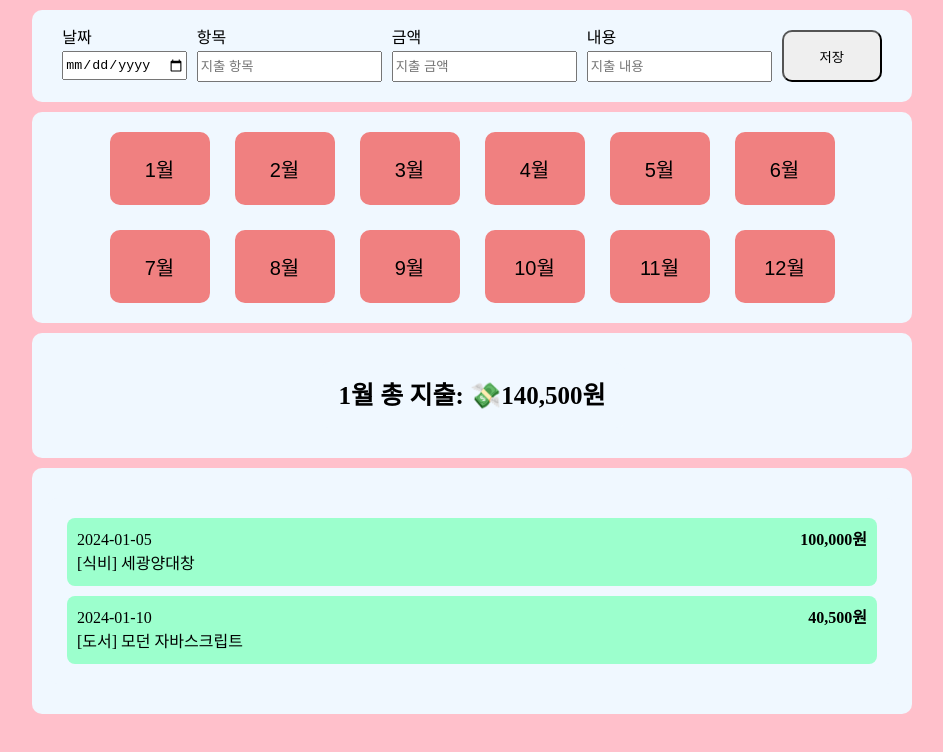
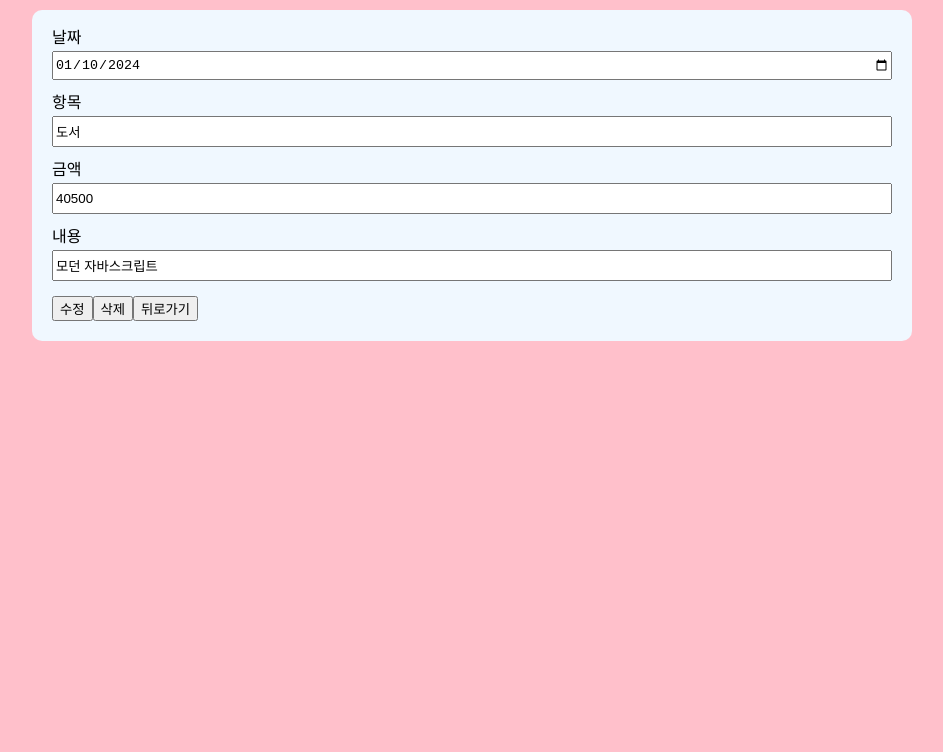
Before and after one commit to hj7321/PJ5_personal_account_book, a React (Vite) app: page /detail/25600f72-53b4-4187-a9c2-47358580e2f8 in a window 1280 px wide. Shown: the top 752 px of the page, without its empty margins (168-1111 px from the left). Built offline with nearby package versions, Linux system fonts and the light colour scheme.

Commit message:
DetailPage 구현 완료

```diff
--- a/index.html
+++ b/index.html
@@ -1,5 +1,5 @@
 <!DOCTYPE html>
-<html lang="en">
+<html lang="ko">
   <head>
     <meta charset="UTF-8" />
     <link rel="icon" type="image/svg+xml" href="/vite.svg" />
--- a/src/App.jsx
+++ b/src/App.jsx
@@ -1,18 +1,11 @@
 import GlobalStyle from "./components/style/GlobalStyle";
-import HomePage from "./components/pages/HomePage";
+import Router from "./shared/Router";
 
 function App() {
   return (
     <>
-      {/* <BrowserRouter>
-        <GlobalStyle />
-        <Routes>
-          <Route path="/" element={<HomePage />} />
-          <Route path="detail/:id" element={<DetailPage />} />
-        </Routes>
-      </BrowserRouter> */}
       <GlobalStyle />
-      <HomePage />
+      <Router />
     </>
   );
 }
--- a/src/components/detail/DetailContent.jsx
+++ b/src/components/detail/DetailContent.jsx
@@ -0,0 +1,87 @@
+import { useNavigate, useParams } from "react-router-dom";
+import { StDiv } from "../style/FormStyle";
+import { useState } from "react";
+
+const DetailContent = ({ expense, setExpense }) => {
+  const navigate = useNavigate();
+  const param = useParams();
+
+  const clickedExpense = expense.find((obj) => obj.id === param.id);
+
+  const [date, setDate] = useState(clickedExpense.date);
+  const [item, setItem] = useState(clickedExpense.item);
+  const [amount, setAmount] = useState(clickedExpense.amount);
+  const [description, setDescription] = useState(clickedExpense.description);
+
+  const updateExpense = () => {
+    console.log("수정 기능");
+    setExpense((prev) =>
+      prev.map((obj) =>
+        obj.id === param.id ? { ...obj, date, item, amount, description } : obj
+      )
+    );
+    console.log;
+    navigate("/");
+  };
+
+  const deleteExpense = () => {
+    console.log("삭제 기능");
+    alert("정말로 이 항목을 삭제하시겠습니까?");
+    setExpense((prev) => prev.filter((obj) => obj.id !== param.id));
+    navigate("/");
+  };
+
+  return (
+    <>
+      <StDiv>
+        <label htmlFor="date">날짜</label>
+        <input
+          type="date"
+          id="date"
+          value={date}
+          onChange={(e) => setDate(e.target.value)}
+        />
+      </StDiv>
+      <StDiv>
+        <label htmlFor="item">항목</label>
+        <input
+          type="text"
+          id="item"
+          value={item}
+          onChange={(e) => setItem(e.target.value)}
+        />
+      </StDiv>
+      <StDiv>
+        <label htmlFor="amount">금액</label>
+        <input
+          type="number"
+          id="amount"
+          value={amount}
+          onChange={(e) => setAmount(e.target.value)}
+        />
+      </StDiv>
+      <StDiv>
+        <label htmlFor="description">내용</label>
+        <input
+          type="text"
+          id="description"
+          value={description}
+          onChange={(e) => setDescription(e.target.value)}
+        />
+      </StDiv>
+      <div>
+        <button onClick={updateExpense}>수정</button>
+        <button onClick={deleteExpense}>삭제</button>
+        <button
+          onClick={() => {
+            navigate("/");
+          }}
+        >
+          뒤로가기
+        </button>
+      </div>
+    </>
+  );
+};
+
+export default DetailContent;
--- a/src/components/home/Category.jsx
+++ b/src/components/home/Category.jsx
@@ -1,3 +1,4 @@
+import { Link } from "react-router-dom";
 import { StSection } from "../style/CalendarStyle";
 import { StList, StUl, StDiv, StP } from "../style/CategoryStyle";
 
@@ -12,6 +13,7 @@ const Category = ({ month, expense }) => {
       <StUl>
         {filteredExpense.map((obj) => (
           <StList key={obj.id}>
+            <Link to={`/detail/${obj.id}`}>
               <div>
                 <p>{obj.date}</p>
                 <StP>
@@ -19,6 +21,7 @@ const Category = ({ month, expense }) => {
                 </StP>
               </div>
               <StDiv>{obj.amount.toLocaleString()}원</StDiv>
+            </Link>
           </StList>
         ))}
       </StUl>
--- a/src/components/home/Form.jsx
+++ b/src/components/home/Form.jsx
@@ -13,6 +13,7 @@ const Form = ({ setExpense }) => {
     if (!date) return alert("날짜를 입력해주세요.");
     else if (!item.trim()) return alert("지출 항목을 입력해주세요.");
     else if (!amount) return alert("지출 금액을 입력해주세요.");
+    else if (amount < 0) return alert("알맞은 지출 금액을 입력해주세요.");
     else if (!description.trim()) return alert("지출 내용을 입력해주세요.");
 
     // 데이터 추가하기
--- a/src/components/pages/DetailPage.jsx
+++ b/src/components/pages/DetailPage.jsx
@@ -1,5 +1,12 @@
-const DetailPage = () => {
-  //
+import DetailContent from "../detail/DetailContent";
+import { StSection } from "../style/DetailContentStyle";
+
+const DetailPage = ({ expense, setExpense }) => {
+  return (
+    <StSection>
+      <DetailContent expense={expense} setExpense={setExpense} />
+    </StSection>
+  );
 };
 
 export default DetailPage;
--- a/src/components/pages/HomePage.jsx
+++ b/src/components/pages/HomePage.jsx
@@ -1,11 +1,7 @@
-import { useState } from "react";
-import initialExpense from "../../data/dummyData.json";
 import Form from "../home/Form";
 import Calendar from "../home/Calendar";
 
-const HomePage = () => {
-  const [expense, setExpense] = useState(initialExpense);
-
+const HomePage = ({ setExpense, expense }) => {
   return (
     <>
       <Form setExpense={setExpense} />
--- a/src/components/style/CategoryStyle.jsx
+++ b/src/components/style/CategoryStyle.jsx
@@ -14,6 +14,11 @@ export const StList = styled.li`
   background-color: #9cffcd;
   padding: 10px;
   line-height: 1.5;
+  cursor: pointer;
+  &:hover {
+    transform: scale(1.02);
+    transition-duration: 0.2s;
+  }
 `;
 
 export const StDiv = styled.div`
--- /dev/null
+++ b/src/components/style/DetailContentStyle.jsx
@@ -0,0 +1,12 @@
+import styled from "styled-components";
+
+export const StSection = styled.section`
+  display: flex;
+  flex-direction: column;
+  background-color: aliceblue;
+  border-radius: 10px;
+  margin: 10px;
+  padding: 20px;
+  gap: 15px;
+  justify-content: center;
+`;
--- /dev/null
+++ b/src/shared/Router.jsx
@@ -0,0 +1,30 @@
+import React, { useState } from "react";
+import { BrowserRouter, Routes, Route } from "react-router-dom";
+import initialExpense from "../data/dummyData.json";
+import HomePage from "../components/pages/HomePage";
+import DetailPage from "../components/pages/DetailPage";
+
+const Router = () => {
+  const [expense, setExpense] = useState(initialExpense);
+
+  return (
+    <BrowserRouter>
+      <Routes>
+        <Route
+          path="/"
+          element={<HomePage setExpense={setExpense} expense={expense} />}
+        />
+        <Route
+          path="detail"
+          element={<DetailPage setExpense={setExpense} expense={expense} />}
+        />
+        <Route
+          path="detail/:id"
+          element={<DetailPage setExpense={setExpense} expense={expense} />}
+        />
+      </Routes>
+    </BrowserRouter>
+  );
+};
+
+export default Router;
```
Lines whose indentation alone changed are shown as unchanged.
